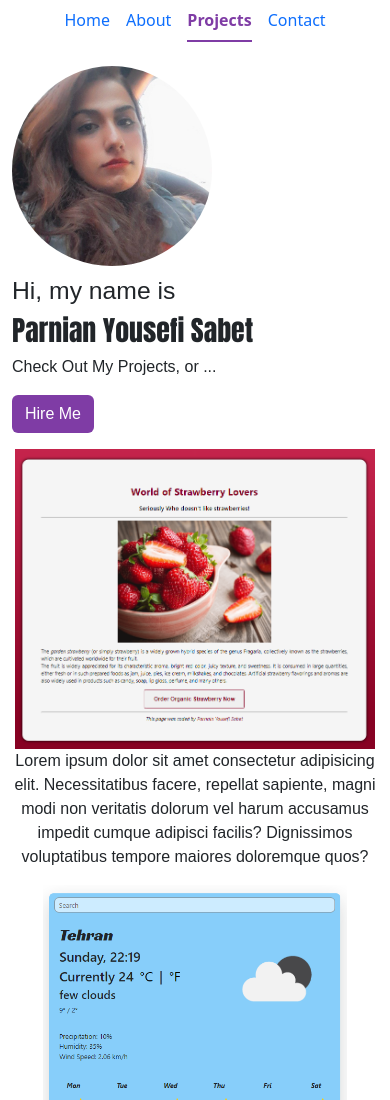
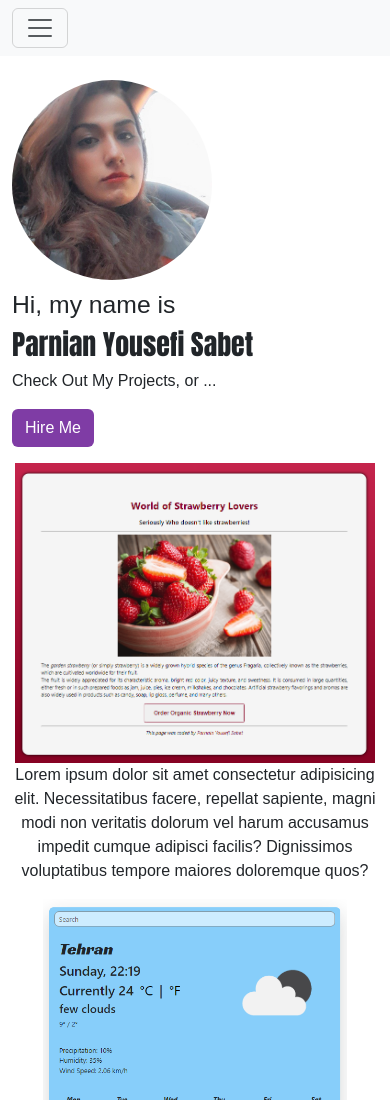
Before and after one commit to parnian-yousefi/SheCodes-Responsive-Portfolio, a plain HTML site: page work.html in a window 390 px wide. Shown: the top 1100 px of the page. Drawn offline with nearby package versions, Linux system fonts and the light colour scheme; a web font is replaced by a local one.

Commit message:
updated project.html

```diff
--- a/work.html
+++ b/work.html
@@ -35,20 +35,42 @@
   </head>
   <body>
     <div class="header">
-      <ul class="nav nav-underline navbar-expand-lg justify-content-center">
+      <nav class="navbar navbar-expand-lg bg-body-tertiary">
+        <div class="container-fluid">
+          <button
+            class="navbar-toggler"
+            type="button"
+            data-bs-toggle="collapse"
+            data-bs-target="#navbarTogglerDemo01"
+            aria-controls="navbarTogglerDemo01"
+            aria-expanded="false"
+            aria-label="Toggle navigation"
+          >
+            <span class="navbar-toggler-icon"></span>
+          </button>
+          <div
+            class="collapse navbar-collapse justify-content-center"
+            id="navbarTogglerDemo01"
+          >
+            <ul class="navbar-nav nav-underline">
               <li class="nav-item">
-          <a class="nav-link" href="#">Home</a>
+                <a class="nav-link" aria-current="page" href="index.html"
+                  >Home</a
+                >
               </li>
               <li class="nav-item">
-          <a class="nav-link" href="#">About</a>
+                <a class="nav-link" href="about.html">About</a>
               </li>
               <li class="nav-item">
                 <a class="nav-link active" href="#">Projects</a>
               </li>
               <li class="nav-item">
-          <a class="nav-link">Contact</a>
+                <a class="nav-link" href="contact.html">Contact Me</a>
               </li>
             </ul>
+          </div>
+        </div>
+      </nav>
     </div>
     <div class="container mt-4">
       <img src="assets/profile.png" alt="" class="profile" />
@@ -60,7 +82,7 @@
     <div id="works" class="container mt-3">
       <div class="row">
         <div class="col-lg-4">
-          <img src="/assets/world of strawberry lovers.png" alt="" />
+          <img src="assets/world of strawberry lovers.png" alt="" />
           <p>
             Lorem ipsum dolor sit amet consectetur adipisicing elit.
             Necessitatibus facere, repellat sapiente, magni modi non veritatis
@@ -69,7 +91,7 @@
           </p>
         </div>
         <div class="col-lg-4">
-          <img src="/assets/Weather App.png" alt="" />
+          <img src="assets/Weather App.png" alt="" />
           <p>
             Lorem ipsum dolor sit amet consectetur adipisicing elit.
             Necessitatibus facere, repellat sapiente, magni modi non veritatis
@@ -78,7 +100,7 @@
           </p>
         </div>
         <div class="col-lg-4">
-          <img src="/assets/Comming Soon.jpg" alt="" />
+          <img src="assets/Comming Soon.jpg" alt="" />
           <p>
             Lorem ipsum dolor sit amet consectetur adipisicing elit.
             Necessitatibus facere, repellat sapiente, magni modi non veritatis
```
Lines whose indentation alone changed are shown as unchanged.
